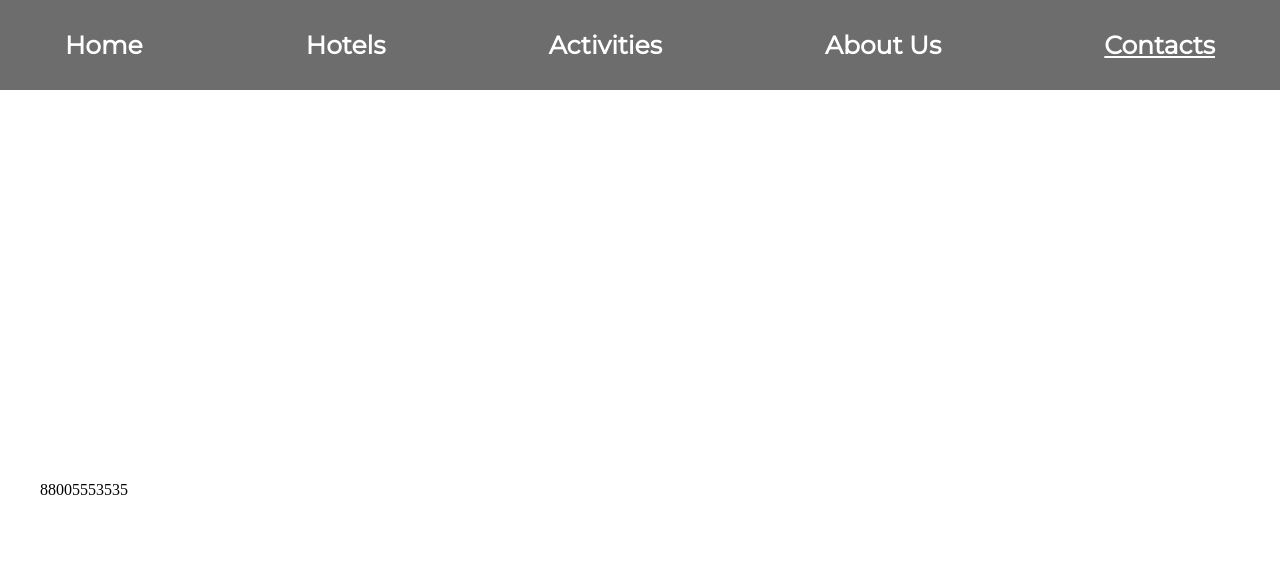
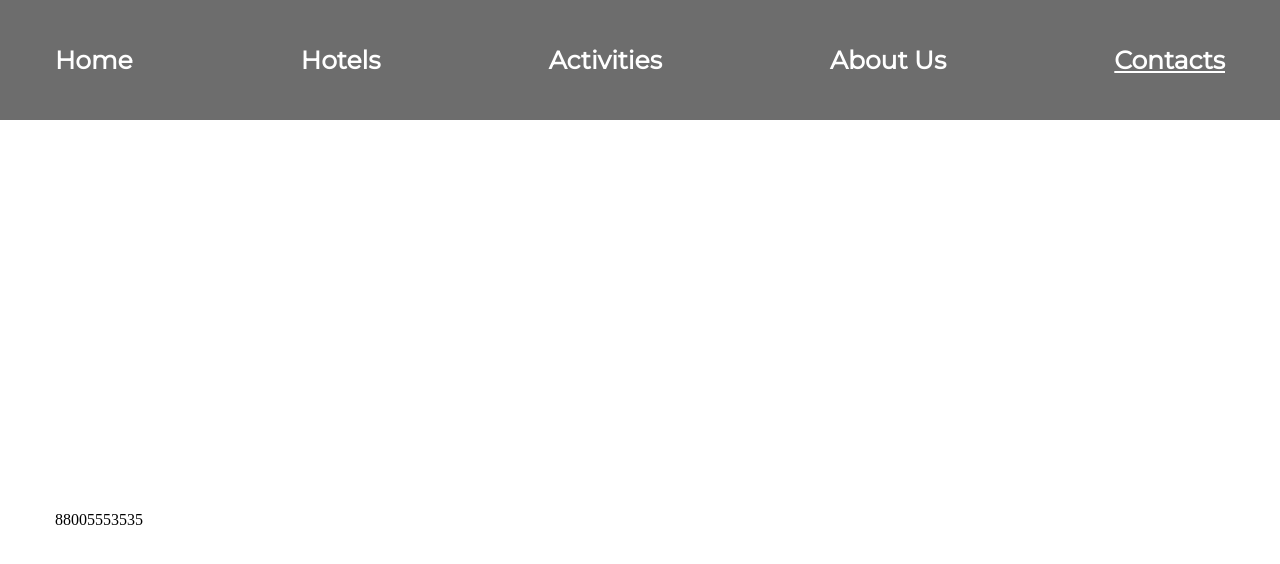
Before and after one commit to Markito97/tourism-aggregator, a React app: page /contacts in a window 1280 px wide. Shown: the top 564 px of the page. Built offline with nearby package versions, Linux system fonts and the light colour scheme; a web font is replaced by a local one.

Commit message:
не много верстки в ебало

```diff
--- a/src/components/Layout/Footer.module.css
+++ b/src/components/Layout/Footer.module.css
@@ -2,7 +2,28 @@
   width: 100%;
   display: flex;
   justify-content: space-between;
-  padding: 55px;
+}
+
+.activeLink {
+  color: black;
+  text-decoration: underline;
+}
+
+.inactiveLink {
+  color: black;
+  text-decoration: underline;
+}
+
+@media (max-width: 479.97px) {
+  .content {
+    flex-direction: column;
+  }
+  .activeLink {
+    padding-bottom: 15px;
+  }
+  .inactiveLink {
+    padding-bottom: 15px;
+  }
 }
 
 /* .footerNavigation {
--- a/src/components/Layout/Footer.tsx
+++ b/src/components/Layout/Footer.tsx
@@ -1,15 +1,38 @@
 import React from 'react'
 import styles from './Footer.module.css'
 import { NavLink } from 'react-router-dom'
+import { setIsActive } from '@utils/utility'
 
 export const Footer = (): JSX.Element => {
   return (
     <div className={styles.content}>
-      <NavLink to={'/partnership'}>Partnership</NavLink>
-      <NavLink to={'/rules'}>Residence Rules</NavLink>
-      <NavLink to={'/get'}>How to get there</NavLink>
-      <NavLink to={'/contact'}>Contact</NavLink>
-      <NavLink to={'/policy'}>Privacy policy</NavLink>
+      <NavLink
+        className={(status) => setIsActive(status, styles)}
+        to={'/partnership'}
+      >
+        Partnership
+      </NavLink>
+      <NavLink
+        className={(status) => setIsActive(status, styles)}
+        to={'/rules'}
+      >
+        Residence Rules
+      </NavLink>
+      <NavLink className={(status) => setIsActive(status, styles)} to={'/get'}>
+        How to get there
+      </NavLink>
+      <NavLink
+        className={(status) => setIsActive(status, styles)}
+        to={'/contact'}
+      >
+        Contact
+      </NavLink>
+      <NavLink
+        className={(status) => setIsActive(status, styles)}
+        to={'/policy'}
+      >
+        Privacy policy
+      </NavLink>
     </div>
   )
 }
--- a/src/components/Layout/Layout.module.css
+++ b/src/components/Layout/Layout.module.css
@@ -37,6 +37,7 @@
   justify-content: center;
   flex-direction: column;
   margin: 0 auto;
+  padding: 0 15px;
   max-width: 1200px;
 }
 
@@ -47,8 +48,20 @@
   justify-content: center;
 }
 
+@media screen and (max-width: 1200px) {
+  .container {
+    max-width: 970px;
+  }
+}
+
+@media (max-width: 991.98px) {
+  .container {
+    max-width: 750px;
+  }
+}
+
 @media screen and (max-width: 767.68px) {
   .container {
-    max-width: 600px;
+    max-width: none;
   }
 }
--- a/src/components/Layout/Navbar.module.css
+++ b/src/components/Layout/Navbar.module.css
@@ -1,11 +1,11 @@
 .navbar {
   position: relative;
-  height: 90px;
   display: flex;
   align-items: center;
+  height: 120px;
 }
 
-.content {
+.navigation {
   width: 100%;
   display: flex;
   justify-content: space-between;
@@ -18,38 +18,47 @@
   color: #ffffff;
 }
 
-.menu {
+.navigationBurger {
   display: none;
 }
 
 .activeLink {
-  padding: 25px;
   color: white;
   text-decoration: underline;
 }
 
 .inactiveLink {
-  padding: 25px;
   color: white;
   text-decoration: none;
 }
 
-@media screen and (max-width: 767.98px) {
-  .content {
+@media (max-width: 767.98px) {
+  .navbar {
+    height: 60px;
+    justify-content: flex-end;
+  }
+  .navigation {
     flex-direction: column;
     position: absolute;
-    top: 10px;
+    top: 120px;
     display: none;
+    font-size: 35px;
     transform: translateY(-150%);
     animation: show 1s forwards;
   }
-  .menu {
-    position: absolute;
-    right: 0;
-    padding-right: 30px;
-    display: flex;
-    align-items: center;
+  .navigationBurger {
+    display: block;
   }
+  .activeLink {
+    padding-bottom: 55px;
+  }
+
+  .inactiveLink {
+    padding-bottom: 55px;
+  }
+}
+
+@media screen and(max-width: 479.98) {
 }
 
 @keyframes show {
--- a/src/components/Layout/Navbar.tsx
+++ b/src/components/Layout/Navbar.tsx
@@ -4,8 +4,17 @@ import { setIsActive } from '@utils/utility'
 import styles from './Navbar.module.css'
 import { BurgerMenu } from '../../assets/icons/BurgerMenu'
 
+const navigationLinks = [
+  { text: 'Home', path: '/' },
+  { text: 'Hotels', path: 'hotels' },
+  { text: 'Activities', path: 'activities' },
+  { text: 'About Us', path: 'aboutus' },
+  { text: 'Contacts', path: 'contacts' },
+]
+
 export const Navbar = (): JSX.Element => {
   const burgerMenuRef = createRef<HTMLUListElement>()
+
   const handleMenu = (): void => {
     if (burgerMenuRef.current!.style.display === 'flex') {
       burgerMenuRef.current!.style.display = 'none'
@@ -16,37 +25,18 @@ export const Navbar = (): JSX.Element => {
 
   return (
     <nav className={styles.navbar}>
-      <ul ref={burgerMenuRef} className={styles.content}>
-        <NavLink className={(status) => setIsActive(status, styles)} to={'/'}>
-          Home
-        </NavLink>
-        <NavLink
-          className={(status) => setIsActive(status, styles)}
-          to={'hotels'}
-        >
-          Hotels
-        </NavLink>
-        <NavLink
-          className={(status) => setIsActive(status, styles)}
-          to={'activities'}
-        >
-          Activities
-        </NavLink>
-
-        <NavLink
-          className={(status) => setIsActive(status, styles)}
-          to={'aboutus'}
-        >
-          About Us
-        </NavLink>
-        <NavLink
-          className={(status) => setIsActive(status, styles)}
-          to={'contacts'}
-        >
-          Contacts
-        </NavLink>
+      <ul ref={burgerMenuRef} className={styles.navigation}>
+        {navigationLinks.map((link) => (
+          <NavLink
+            key={link.text}
+            to={link.path}
+            className={(status) => setIsActive(status, styles)}
+          >
+            {link.text}
+          </NavLink>
+        ))}
       </ul>
-      <div className={styles.menu} onClick={handleMenu}>
+      <div className={styles.navigationBurger} onClick={handleMenu}>
         <BurgerMenu />
       </div>
     </nav>
--- a/src/components/Titles/Titles.module.css
+++ b/src/components/Titles/Titles.module.css
@@ -65,6 +65,25 @@
 
 @media screen and (max-width: 767.68px) {
   .content {
-    display: none;
   }
 }
+
+@media (max-width: 479.97px) {
+  .titleImg {
+    font-size: 55px;
+    height: 100%;
+    text-align: start;
+  }
+  .subTitleImg {
+    height: 100%;
+    font-size: 15px;
+  }
+
+  .title {
+    font-size: 50px;
+  }
+
+  .subTitle {
+    font-size: 24px;
+  }
+}
```
